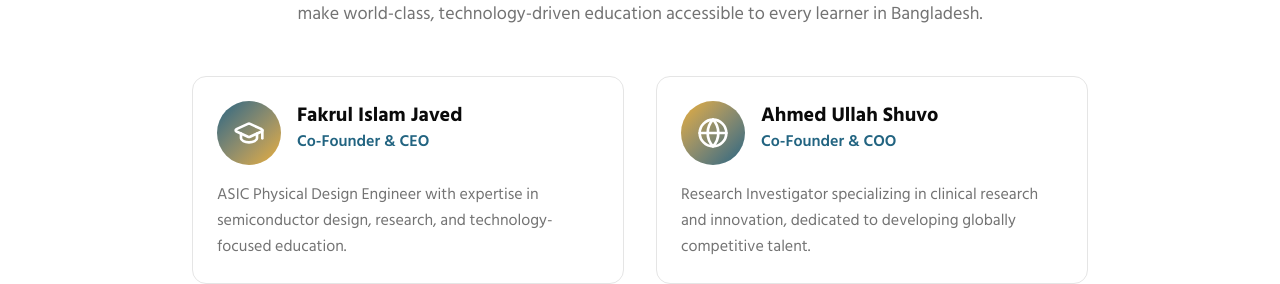
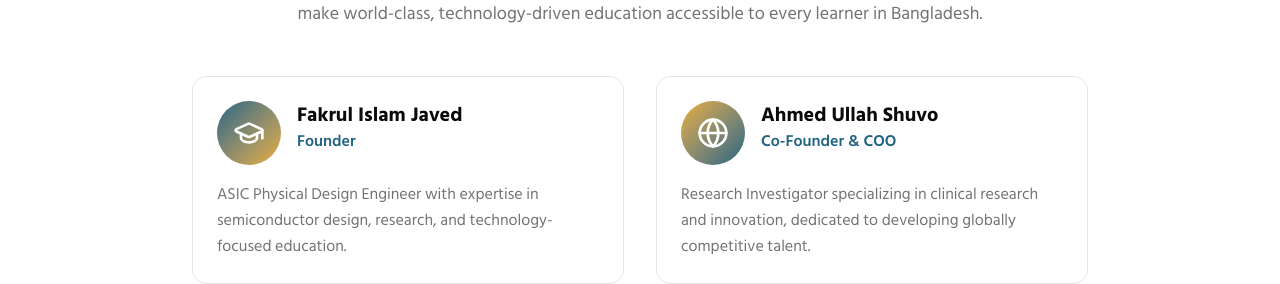
Before and after one commit to mehrabhossain1/innodemmy-frontend, a Next.js app: page /aboutus in a window 1280 px wide. Shown: the part 1100-1384 px from the top of the page. Built offline with nearby package versions, Linux system fonts and the light colour scheme.

Commit message:
fix: update title for co-founder role in About Us page

```diff
--- a/app/aboutus/page.tsx
+++ b/app/aboutus/page.tsx
@@ -100,7 +100,7 @@ export default function AboutUsPage() {
                                             Fakrul Islam Javed
                                         </h3>
                                         <p className="text-primary font-semibold">
-                                            Co-Founder & CEO
+                                            Founder
                                         </p>
                                     </div>
                                 </div>
```
